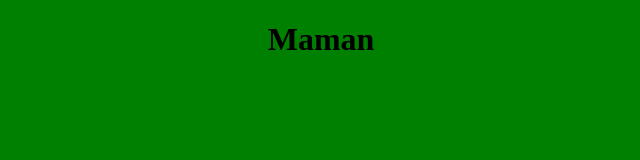
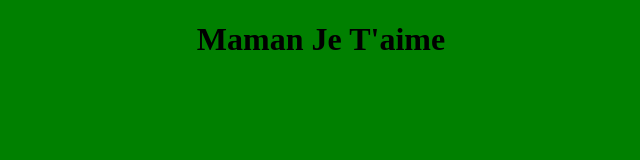
Before and after one commit to Snaoui/hello, a plain HTML site: page index.html in a window 1280 px wide. Shown: the whole page, without its empty margins (319-959 px from the left). Drawn offline with Linux system fonts and the light colour scheme.

Commit message:
peter un cable

```diff
--- a/index.html
+++ b/index.html
@@ -4,9 +4,10 @@
 <title>Git</title>
 </head>
 <body>
+<h1><center>Maman Je T'aime</center></h1>
 <style type="text/css">
 body{background-color:green;}
 </style>
-<h1><center>Maman</center></h1>
+
 </body>
 </html>
```
